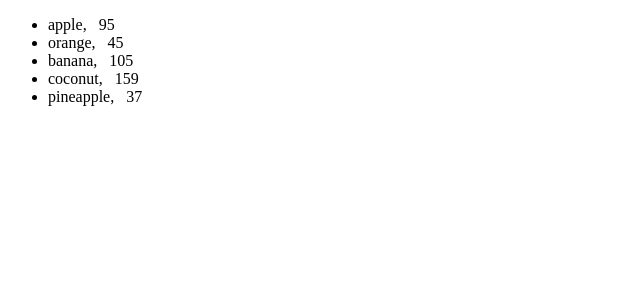
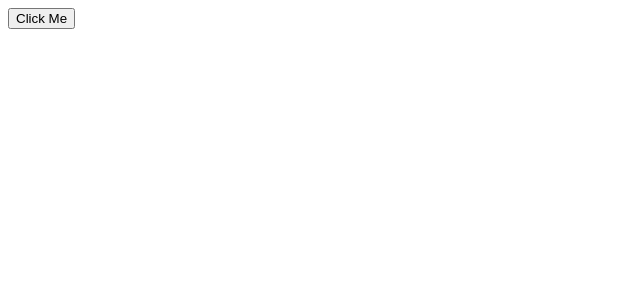
Before and after one commit to HopolangBotsane/Random-React-Projects, a React (Vite) app in the folder Untitled/: page / in a window 1280 px wide. Shown: the top 300 px of the page, without its empty margins (0-640 px from the left). Built offline with nearby package versions, Linux system fonts and the light colour scheme.

Commit message:
Moves file/s to Components: List.jsx
Adds File/s:
Button.jsx

Modifies File/s:
App.jsx

```diff
--- a/Untitled/src/App.jsx
+++ b/Untitled/src/App.jsx
@@ -1,10 +1,10 @@
-import List from "./List"
+import Button from "./Button"
 
 function App() {
 
   return (
     <>
-      <List/>
+      <Button/>
     </>
   )
 }
--- /dev/null
+++ b/Untitled/src/Button.jsx
@@ -0,0 +1,14 @@
+function Button() {
+
+    let count = 0
+
+    const handleClick = () => {
+        count++
+    }
+
+    return(
+        <button onClick={handleClick}>Click Me</button>
+    )
+}
+
+export default Button
```
Also changed, not shown: Untitled/src/Components/List.jsx (renamed from Untitled/src/List.jsx).
